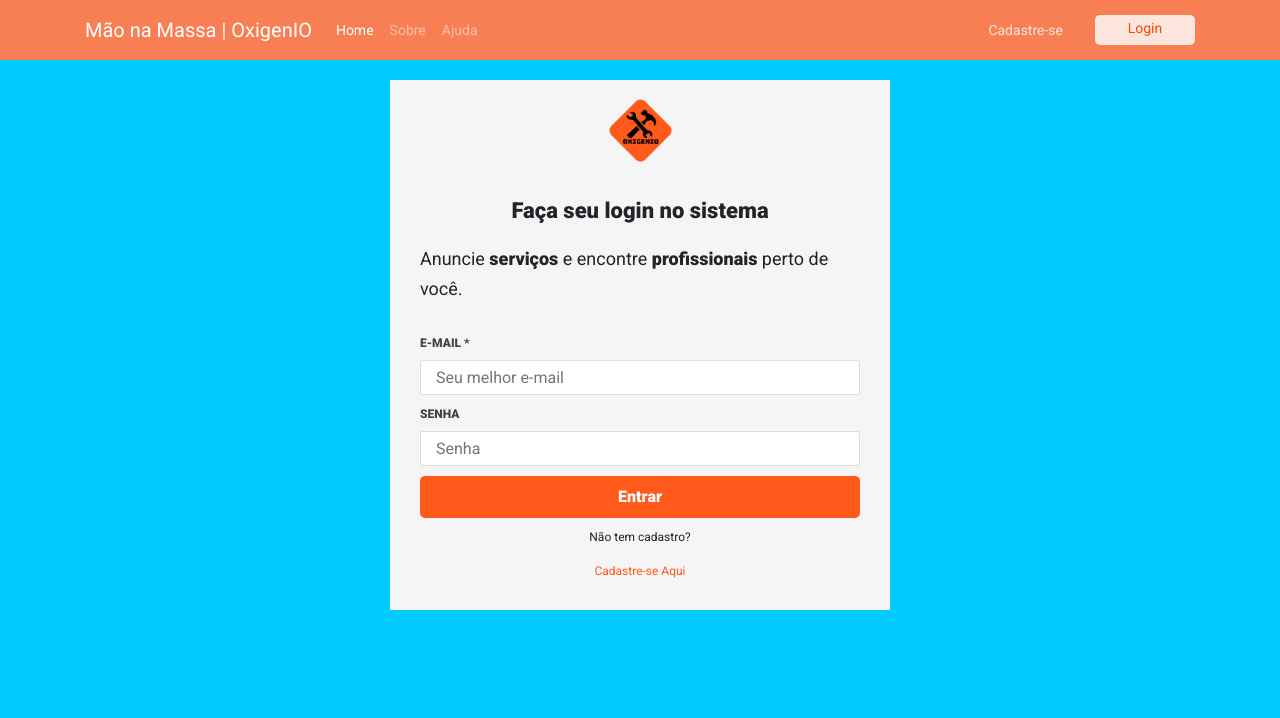
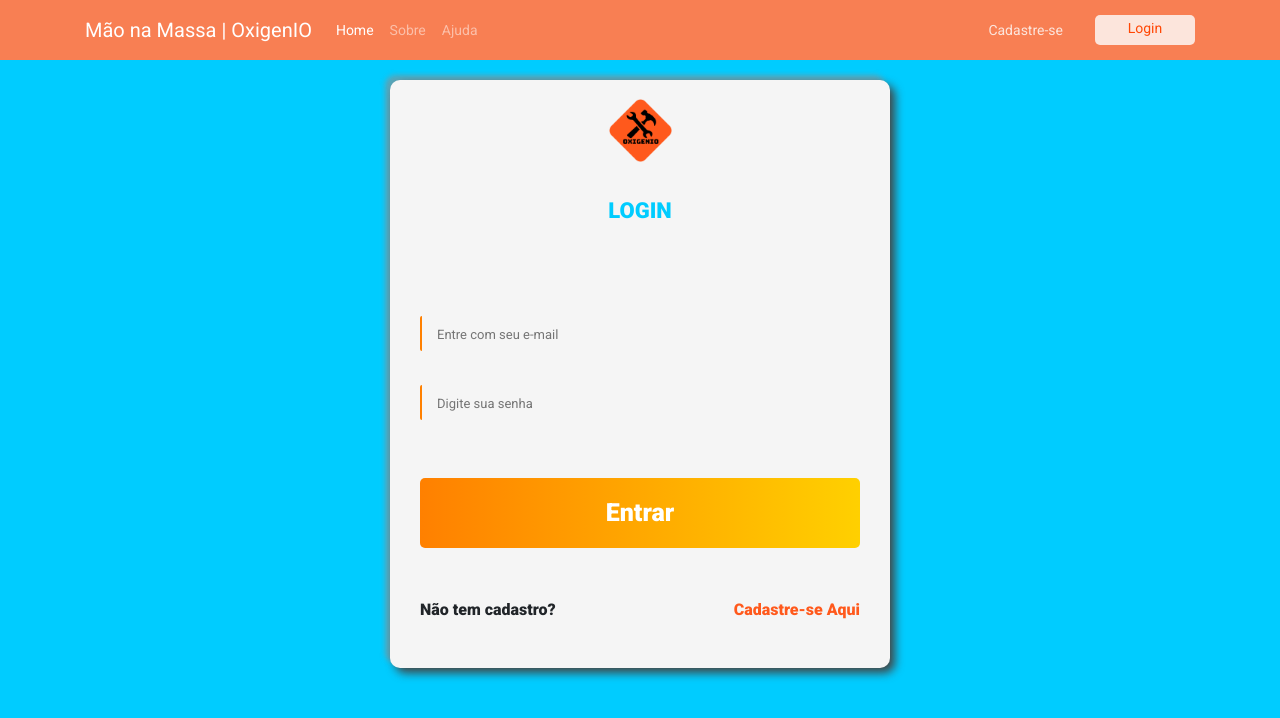
Before and after one commit to brunozn/OxinenIO_API_REST, a React (Create React App) app: page /login in a window 1280 px wide. Shown: the top 718 px of the page. Built offline with nearby package versions, Linux system fonts and the light colour scheme.

Commit message:
estilizacao_login

```diff
--- a/src/pages/Login/index.js
+++ b/src/pages/Login/index.js
@@ -30,37 +30,34 @@ export default function Login({ history }) {
             <div className="caixa">
       <img className="img-logo" src={logo} alt="logo" />
       <div className="content-login">
-<h2 className="title-login"> <strong> Faça seu login no sistema</strong> </h2>
-            <p>
-            Anuncie <strong>serviços</strong> e encontre <strong>profissionais</strong> perto de você.
-            </p>
-
+<h2 className="title-login"> <strong> LOGIN</strong> </h2>
+<br></br>
+<br></br>
+<br></br>
             <form onSubmit={handleSubmit}>
-            <label htmlFor="email">E-MAIL *</label>
             <input
                 type="email"
                 id="email"
-                placeholder="Seu melhor e-mail"
+                placeholder="Entre com seu e-mail"
                 value={email}
                 onChange={event => setEmail(event.target.value)}
             />
-
-<label htmlFor="passaword">SENHA</label>
+            <br></br>
             <input
                 type="password"
                 id="password"
                 //autocomplete="on"
                 autoComplete="new-password"
-                placeholder="Senha"
+                placeholder="Digite sua senha"
                 value={password}
                 onChange={event => setPassword(event.target.value)}
             />
-
+            <br></br><br></br>
             <button className="btn" type="submit">Entrar</button>
             </form>
-            <div className="pp">
-            <p>Não tem cadastro? </p>
-            <Link className="link" to="/register">Cadastre-se Aqui</Link>
+            <div className="pp flex">
+                <p className="ntr">Não tem cadastro? </p>
+                <Link className="link" to="/register">Cadastre-se Aqui</Link>
             </div>
 
 </div>
--- a/src/pages/Login/style.css
+++ b/src/pages/Login/style.css
@@ -8,14 +8,19 @@
     flex-direction: column;
     align-items: center;
     background: #f5f5f5;
+    border-radius: 10px;
+    box-shadow: 5px 5px 10px rgb(68, 68, 68),
+                -5px -5px 5px rgba(143, 143, 143, 0.623);
   }
 
   .title-login{
+    font-weight: bolder;
     display: flex;
     flex-direction: column;
     align-items: center;
   font-size: 22px;
   margin-bottom: 20px;
+  color: #00CCFF;
   }
 
   .img-logo{
@@ -24,28 +29,35 @@
 
   .content-login{
     width: 100%;
-    /*background: #fff;*/
-    /*margin-top: 10px; */
-    border-radius: 5px;
     padding: 30px;
   }
 
-  .content-login > p{
-    font-size: 18px;
-    line-height: 30px;
-    margin-bottom: 30px;
+  ::placeholder{
+    font-size: 13px;
   }
+
+  #email, #password{
+    border: none;
+    background: none;
+    border-left: 2px solid #FF8000;
+    width: 100%;
+    transition: 0.2s;
+  }
+
+  #email:focus{
+    border-left: none;
+    border-bottom: 2px solid #FF8000;
+  }
+
+  #password:focus{
+    border-left: none;
+    border-bottom: 2px solid #FF8000;
+  }
+
 
   .content-login form{
     display: flex;
     flex-direction: column;
-  }
-
-  .content-login form label {
-    font-size: 12px;
-    color: #444;
-    font-weight: bold;
-    margin-bottom: 8px;
   }
 
   .content-login form input {
@@ -57,22 +69,24 @@
     font-size: 16px;
   }
 
+
   .content-login button.btn{
     border: 0;
-    border-radius: 5px;
     width: 100%;
-    height: 42px;
-    padding: 0 20px;
-    font-size: 16px;
-    font-weight: bold;
-    background: #FF591C;
+    height: 70px;
+    padding: 0 25px;
+    font-size: 25px;
+    font-weight: bolder;
+    background: linear-gradient(to right, #FF8000, rgb(255, 208, 0));
     color: #FFF;
     cursor: pointer;
+    transition: 0.3s;
+  }
+  .content-login button.btn:hover{
+    transform: translateY(-3px);
+    box-shadow: 0px 5px 10px rgb(160, 160, 160);
   }
 
-  .content-login-login button.btn:hover{
-    background: #ff4704;
-  }
 
   .link{
     color: #FF591C;
@@ -84,9 +98,20 @@
   }
 
 .pp{
-  display: flex;
-    flex-direction: column;
-    align-items: center;
+  display: flex; /*fica um ao lado do outro*/
+    justify-content: space-between; /*Irá dar espaço entre os itens*/
+    flex-wrap: wrap;
   font-size: 12px;
-  margin-top: 10px;
+  margin-top: 50px;
 }
+
+.link,
+.ntr{
+  font-size:16px;
+  font-weight: bolder;
+  transition: 0.2s;
+}
+
+.link:hover{
+  transform: scale(1.02);
+}
```
